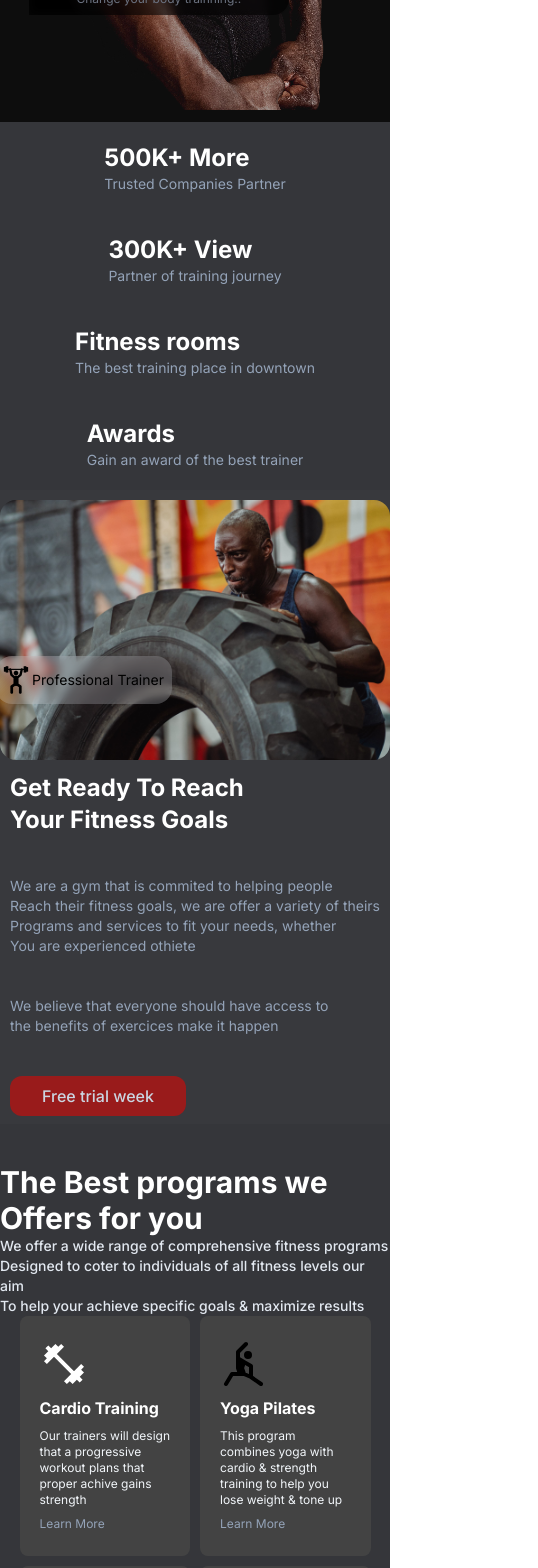
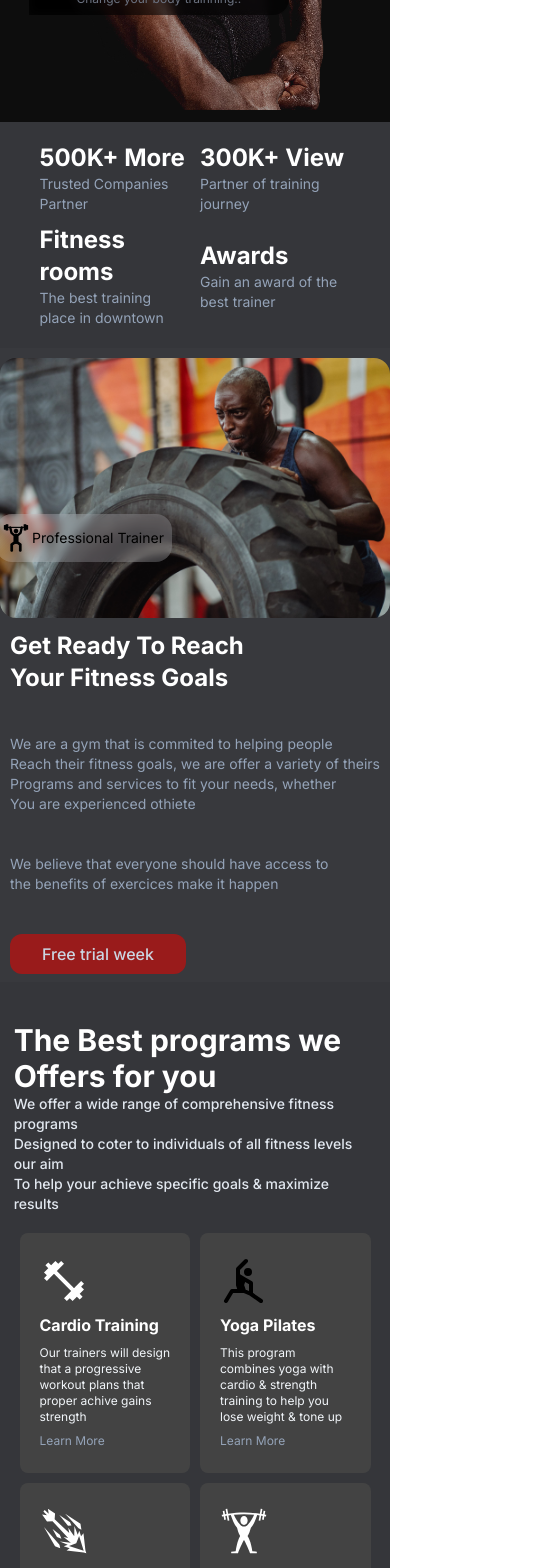
Before and after one commit to tchasinga/gym-rooms, a Next.js app: page / in a window 390 px wide. Shown: the part 1000-2568 px from the top of the page, 538 px wide, since content can reach past the window. Built offline with nearby package versions, Linux system fonts and the light colour scheme.

Commit message:
new commit

```diff
--- a/src/app/components/BestOffer.jsx
+++ b/src/app/components/BestOffer.jsx
@@ -6,7 +6,7 @@ export default function BestOffer() {
   return (
     <div className='max-w-6xl mx-auto pt-10 w-full pb-10 '>
 
-      <div className="flex justify-between items-center flex-wrap ">
+      <div className="flex justify-between items-center flex-wrap newGriElement">
         <div className="text-3xl font-bold text-white">
           <h1>The Best programs we <br /> Offers for you</h1>
         </div>
--- a/src/app/components/Companies.jsx
+++ b/src/app/components/Companies.jsx
@@ -9,7 +9,7 @@ export default function Companies() {
     <div className=''>
 
       <div className="myback">
-        <div className="max-w-6xl mx-auto p-5 items-center justify-center flex gap-10 flex-wrap w-full">
+        <div className="max-w-6xl mx-auto p-5 items-center justify-center flex gap-10 flex-wrap myfirstgrid w-full">
           <div className="text-white">
             <h1 className='text-2xl font-bold'>500K+ More</h1>
             <p className='text-sm text-slate-400'>Trusted Companies Partner</p>
--- a/src/app/globals.css
+++ b/src/app/globals.css
@@ -326,4 +326,10 @@ section:nth-child(1){
     margin: 0 auto;
   }
 
+  .newGriElement{
+    width: 93%;
+    margin: 0 auto;
+    margin-bottom: 5%;
+  }
+
 }
--- a/src/app/page.jsx
+++ b/src/app/page.jsx
@@ -17,6 +17,11 @@ export default function Home() {
        <div className='NewCodeIsnow '>
        <BestOffer />
        </div>
+
+       <section className='Healthstate'>
+        <Healthstate />
+       </section>
+
     </main>
   )
 }
```
